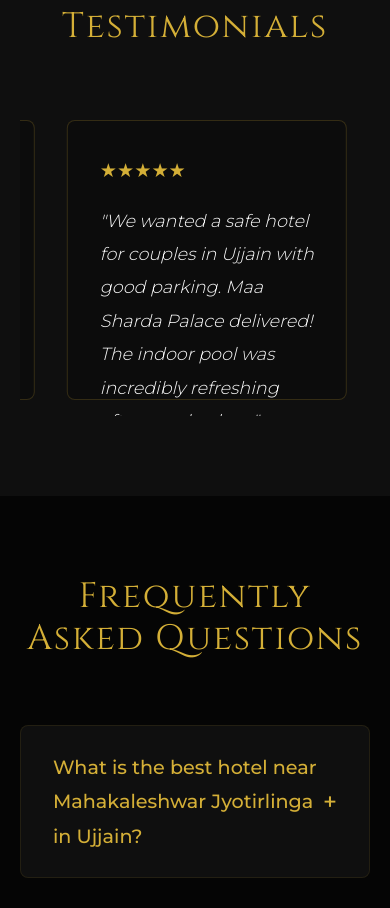
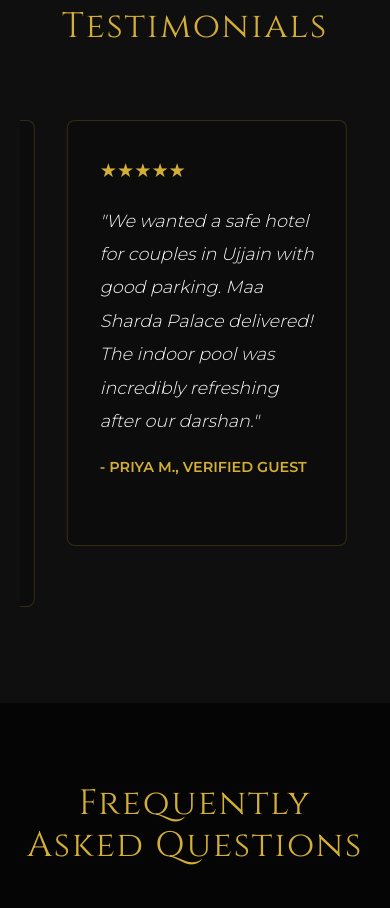
Before and after one commit to Mrsandipchauhan/maa-sharda-palace, a Next.js app: page / in a window 390 px wide. Shown: the part 6900-7808 px from the top of the page. Built offline with nearby package versions, Linux system fonts and the light colour scheme.

Commit message:
Fix testimonial card height overflow issue

```diff
--- a/app/globals.css
+++ b/app/globals.css
@@ -816,7 +816,8 @@
   display: inline-flex;
   flex-direction: column;
   width: 350px;
-  height: 250px;
+  height: auto;
+  min-height: 300px;
   margin-right: 2rem;
   padding: 2rem;
   border: 1px solid rgba(212,175,55,0.2);
@@ -834,6 +835,7 @@
 @media (max-width: 768px) {
   .testimonial-card {
     width: 280px;
-    height: 280px;
+    height: auto;
+    min-height: 320px;
   }
 }
```
